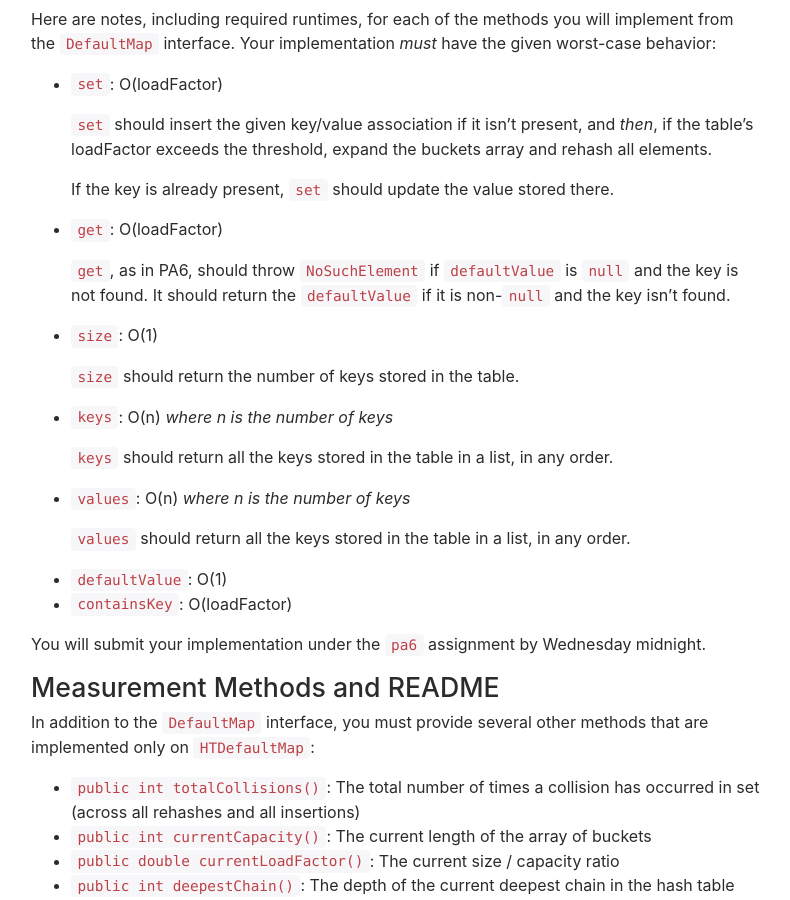
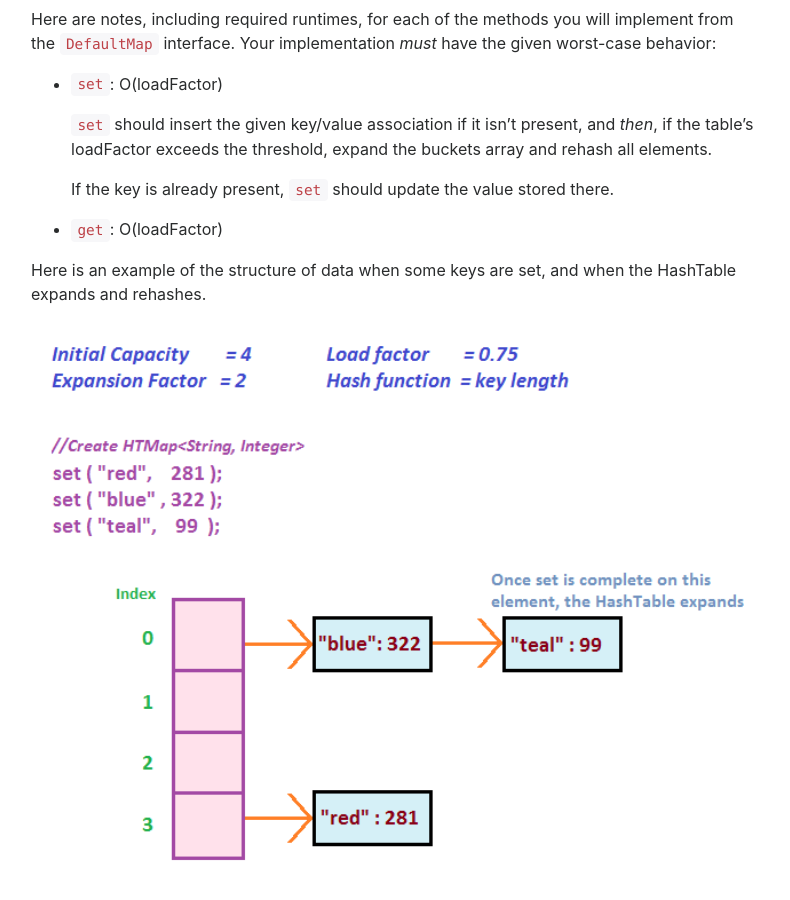
Before and after one commit to ucsd-cse12-w17/ucsd-cse12-w17.github.io, a Jekyll site: the page built from pa7-draft/index.md, in a window 1280 px wide and 900 px high, scrolled down 1282 px. Shown: the whole window, without its empty margins (244-1034 px from the left). Built offline with Jekyll 4.4.1, drawn with Linux system fonts in a browser that asks for light colours; nearby versions of some CDN libraries; some of the changed text lies outside the part shown.

Commit message:
image, typos

```diff
--- a/pa7-draft/index.md
+++ b/pa7-draft/index.md
@@ -71,6 +71,11 @@ the given worst-case behavior:
   If the key is already present, `set` should update the value stored there.
 - `get`: O(loadFactor)
 
+Here is an example of the structure of data when some keys are set, and when the HashTable expands and rehashes.
+
+<img width="100%" src="./pa7 diagram.png">
+
+
   `get`, as in PA6, should throw `NoSuchElement` if `defaultValue` is `null`
   and the key is not found. It should return the `defaultValue` if it is
   non-`null` and the key isn't found.
@@ -88,7 +93,7 @@ the given worst-case behavior:
 - `defaultValue`: O(1)
 - `containsKey`: O(loadFactor)
 
-You will submit your implementation under the `pa6` assignment by Wednesday
+You will submit your implementation under the `pa7` assignment by Wednesday
 midnight.
 
 ## Measurement Methods and README
@@ -145,7 +150,7 @@ this in mind for testing, since the reference implementations might not
 return things in the same order.
 
 You will submit your tests (by submitting your whole repo as usual) to the
-`pa6-milestone` assignment Monday midnight, and the `pa6` assignment (along
+`pa7-milestone` assignment Monday midnight, and the `pa7` assignment (along
 with the rest of your code) by Wednesday midnight.
 
 ## Grading
```
